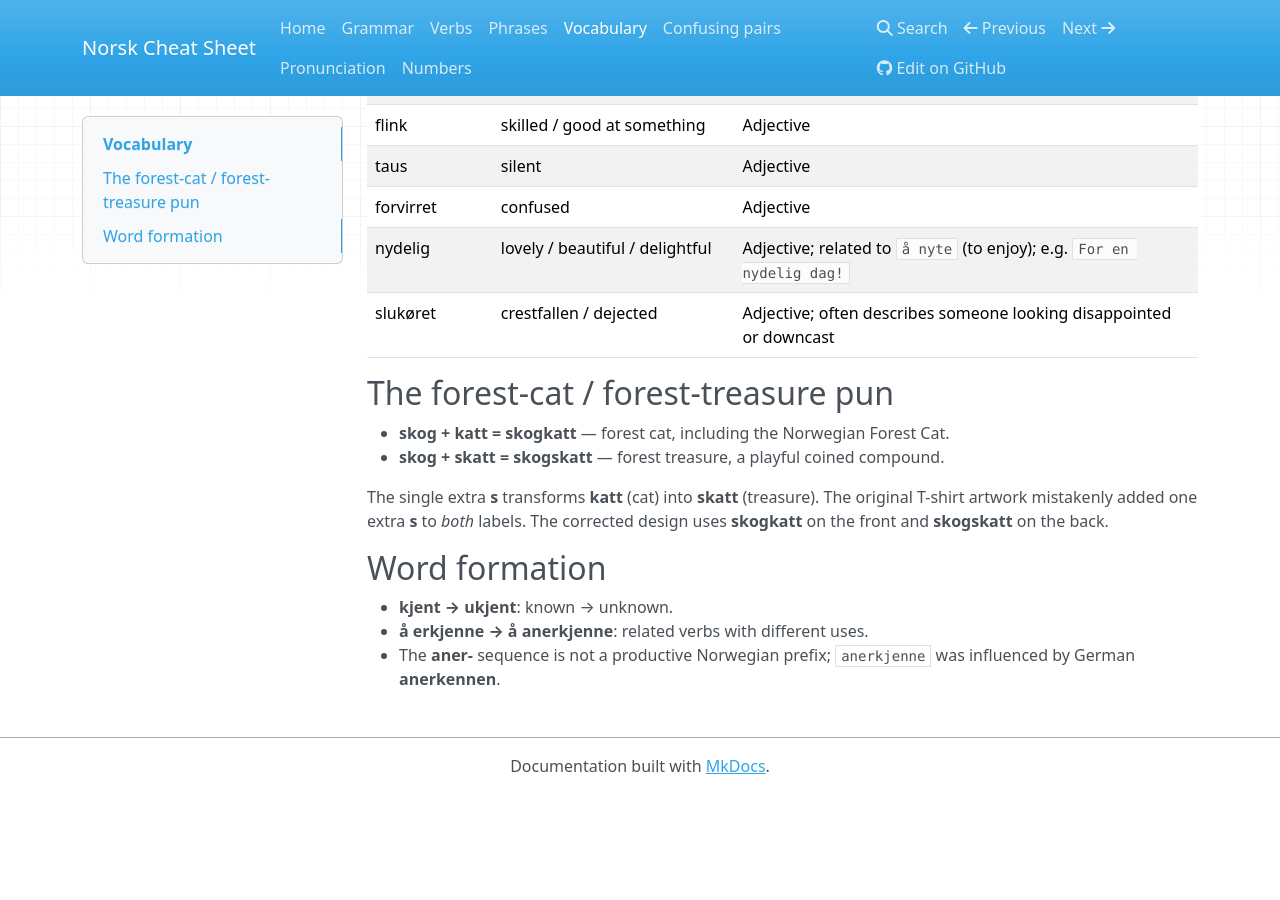
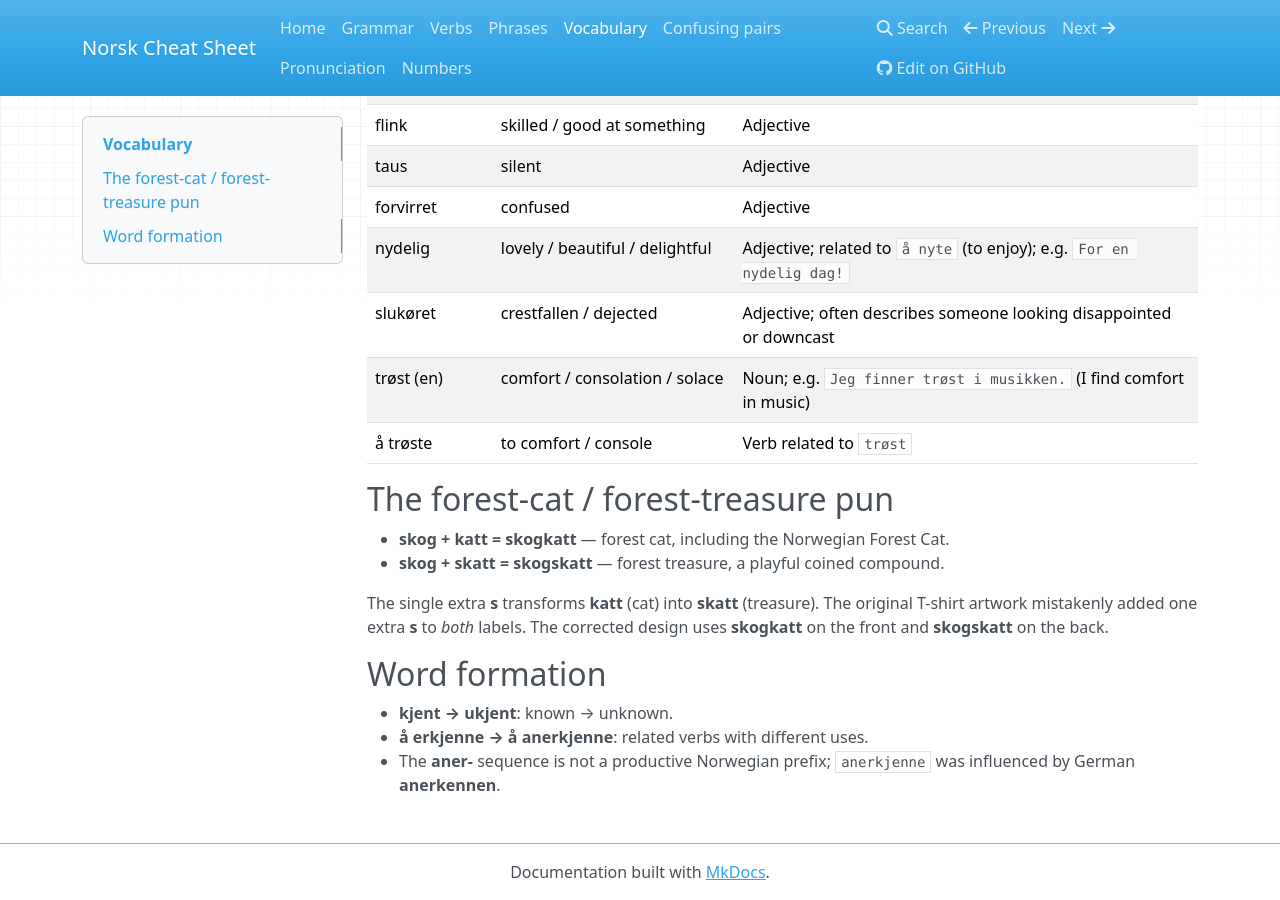
Before and after one commit to timsnyder/norsk-cheatsheet, an MkDocs documentation site: the page built from docs/vocabulary.md, in a window 1280 px wide and 900 px high, scrolled down 1067 px. Built offline with MkDocs 1.6.1, drawn with Linux system fonts in a browser that asks for light colours; nearby versions of some CDN libraries; before the commit the page ends 1861 px from its top, so only the background shows below that.

Commit message:
Add trøst and å trøste to vocabulary

```diff
--- a/docs/vocabulary.md
+++ b/docs/vocabulary.md
@@ -28,6 +28,8 @@
 | forvirret | confused | Adjective |
 | nydelig | lovely / beautiful / delightful | Adjective; related to `å nyte` (to enjoy); e.g. `For en nydelig dag!` |
 | slukøret | crestfallen / dejected | Adjective; often describes someone looking disappointed or downcast |
+| trøst (en) | comfort / consolation / solace | Noun; e.g. `Jeg finner trøst i musikken.` (I find comfort in music) |
+| å trøste | to comfort / console | Verb related to `trøst` |
 
 ## The forest-cat / forest-treasure pun
 
```
